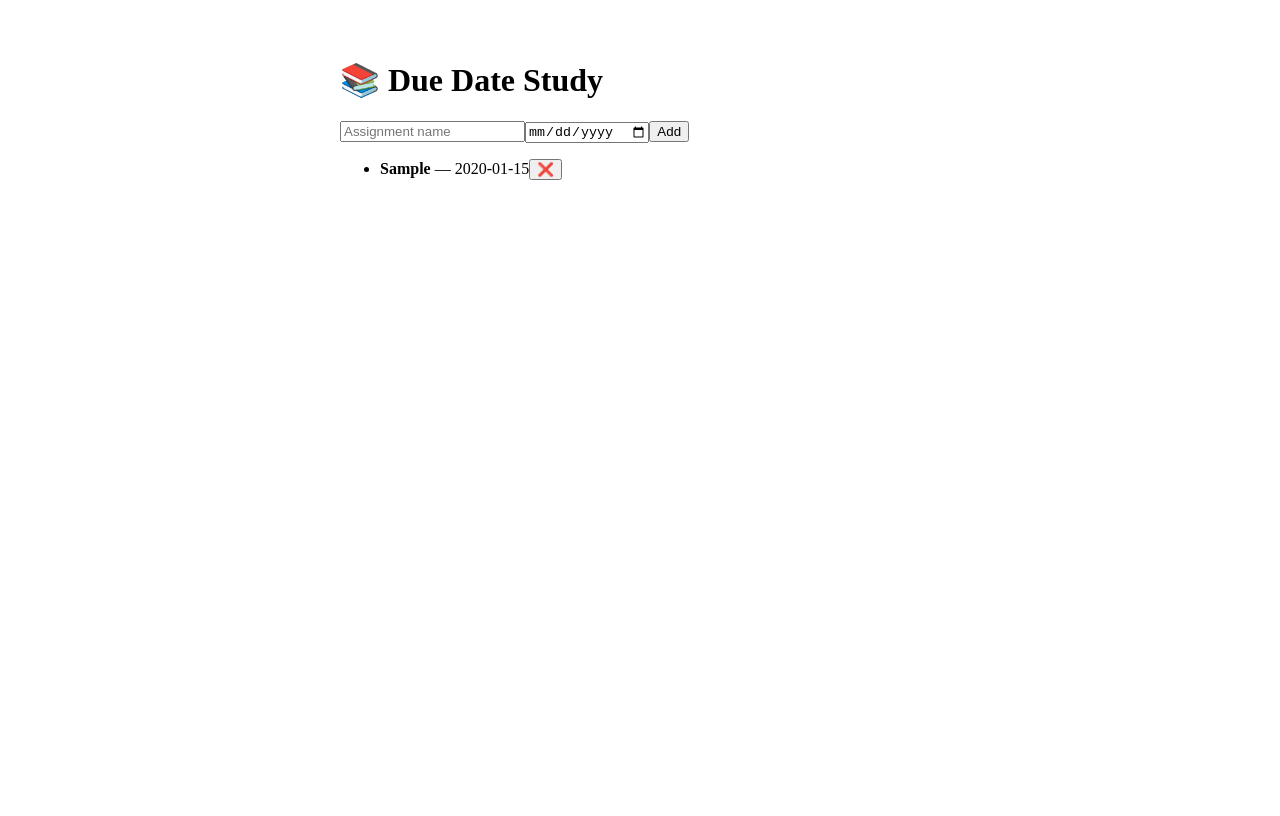
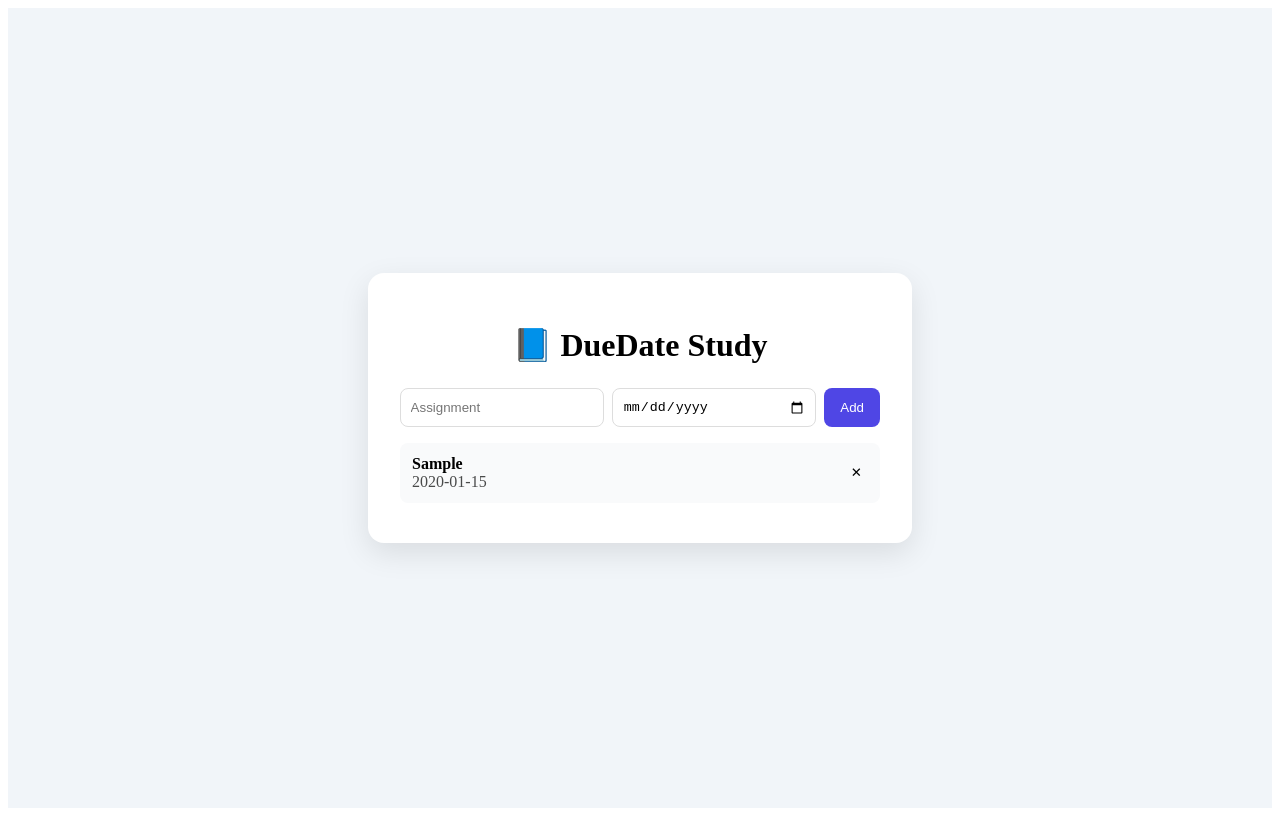
Before and after one commit to kaionegrace-stack/duedatestudy, a React (Vite) app: page / in a window 1280 px wide. Both pictures are taken after typing "Sample", "2020-01-15" into the empty fields and a click on the button "Add". Built offline with nearby package versions, Linux system fonts and the light colour scheme.

Commit message:
Update App.tsx

```diff
--- a/src/App.tsx
+++ b/src/App.tsx
@@ -6,30 +6,39 @@ type Task = {
   dueDate: string;
 };
 
-function App() {
+export default function App() {
+  const [tasks, setTasks] = useState<Task[]>([]);
+  const [editingId, setEditingId] = useState<number | null>(null);
   const [title, setTitle] = useState("");
   const [dueDate, setDueDate] = useState("");
-  const [tasks, setTasks] = useState<Task[]>([]);
 
-  // Load saved tasks
   useEffect(() => {
     const saved = localStorage.getItem("tasks");
     if (saved) setTasks(JSON.parse(saved));
   }, []);
 
-  // Save tasks
   useEffect(() => {
     localStorage.setItem("tasks", JSON.stringify(tasks));
   }, [tasks]);
 
   const addTask = () => {
     if (!title || !dueDate) return;
+    setTasks([...tasks, { id: Date.now(), title, dueDate }]);
+    setTitle("");
+    setDueDate("");
+  };
 
-    setTasks([
-      ...tasks,
-      { id: Date.now(), title, dueDate }
-    ]);
+  const startEdit = (task: Task) => {
+    setEditingId(task.id);
+    setTitle(task.title);
+    setDueDate(task.dueDate);
+  };
 
+  const saveEdit = () => {
+    setTasks(tasks.map(t =>
+      t.id === editingId ? { ...t, title, dueDate } : t
+    ));
+    setEditingId(null);
     setTitle("");
     setDueDate("");
   };
@@ -39,35 +48,98 @@ function App() {
   };
 
   return (
-    <div style={{ maxWidth: 600, margin: "auto", padding: "2rem" }}>
-      <h1>📚 Due Date Study</h1>
+    <div style={styles.page}>
+      <div style={styles.card}>
+        <h1 style={styles.title}>📘 DueDate Study</h1>
 
-      <div style={{ marginBottom: "1rem" }}>
+        <div style={styles.form}>
           <input
-          placeholder="Assignment name"
+            style={styles.input}
+            placeholder="Assignment"
             value={title}
             onChange={e => setTitle(e.target.value)}
           />
           <input
+            style={styles.input}
             type="date"
             value={dueDate}
             onChange={e => setDueDate(e.target.value)}
           />
-        <button onClick={addTask}>Add</button>
+          <button
+            style={styles.button}
+            onClick={editingId ? saveEdit : addTask}
+          >
+            {editingId ? "Save" : "Add"}
+          </button>
         </div>
 
-      {tasks.length === 0 && <p>No assignments yet</p>}
-
-      <ul>
         {tasks.map(task => (
-          <li key={task.id}>
-            <strong>{task.title}</strong> — {task.dueDate}
-            <button onClick={() => deleteTask(task.id)}>❌</button>
-          </li>
+          <div key={task.id} style={styles.task}>
+            <div onClick={() => startEdit(task)} style={{ cursor: "pointer" }}>
+              <strong>{task.title}</strong>
+              <div style={{ opacity: 0.7 }}>{task.dueDate}</div>
+            </div>
+            <button style={styles.delete} onClick={() => deleteTask(task.id)}>
+              ✕
+            </button>
+          </div>
         ))}
-      </ul>
+      </div>
     </div>
   );
 }
 
-export default App;
+const styles = {
+  page: {
+    minHeight: "100vh",
+    background: "#f1f5f9",
+    display: "flex",
+    justifyContent: "center",
+    alignItems: "center"
+  },
+  card: {
+    background: "#fff",
+    maxWidth: "480px",
+    width: "100%",
+    padding: "2rem",
+    borderRadius: "16px",
+    boxShadow: "0 10px 30px rgba(0,0,0,0.1)"
+  },
+  title: {
+    textAlign: "center" as const,
+    marginBottom: "1.5rem"
+  },
+  form: {
+    display: "flex",
+    gap: "0.5rem",
+    marginBottom: "1rem"
+  },
+  input: {
+    flex: 1,
+    padding: "0.6rem",
+    borderRadius: "8px",
+    border: "1px solid #ddd"
+  },
+  button: {
+    padding: "0.6rem 1rem",
+    borderRadius: "8px",
+    border: "none",
+    background: "#4f46e5",
+    color: "white",
+    cursor: "pointer"
+  },
+  task: {
+    display: "flex",
+    justifyContent: "space-between",
+    alignItems: "center",
+    padding: "0.75rem",
+    borderRadius: "8px",
+    background: "#f9fafb",
+    marginBottom: "0.5rem"
+  },
+  delete: {
+    background: "transparent",
+    border: "none",
+    cursor: "pointer"
+  }
+};
```
Lines whose indentation alone changed are shown as unchanged.
